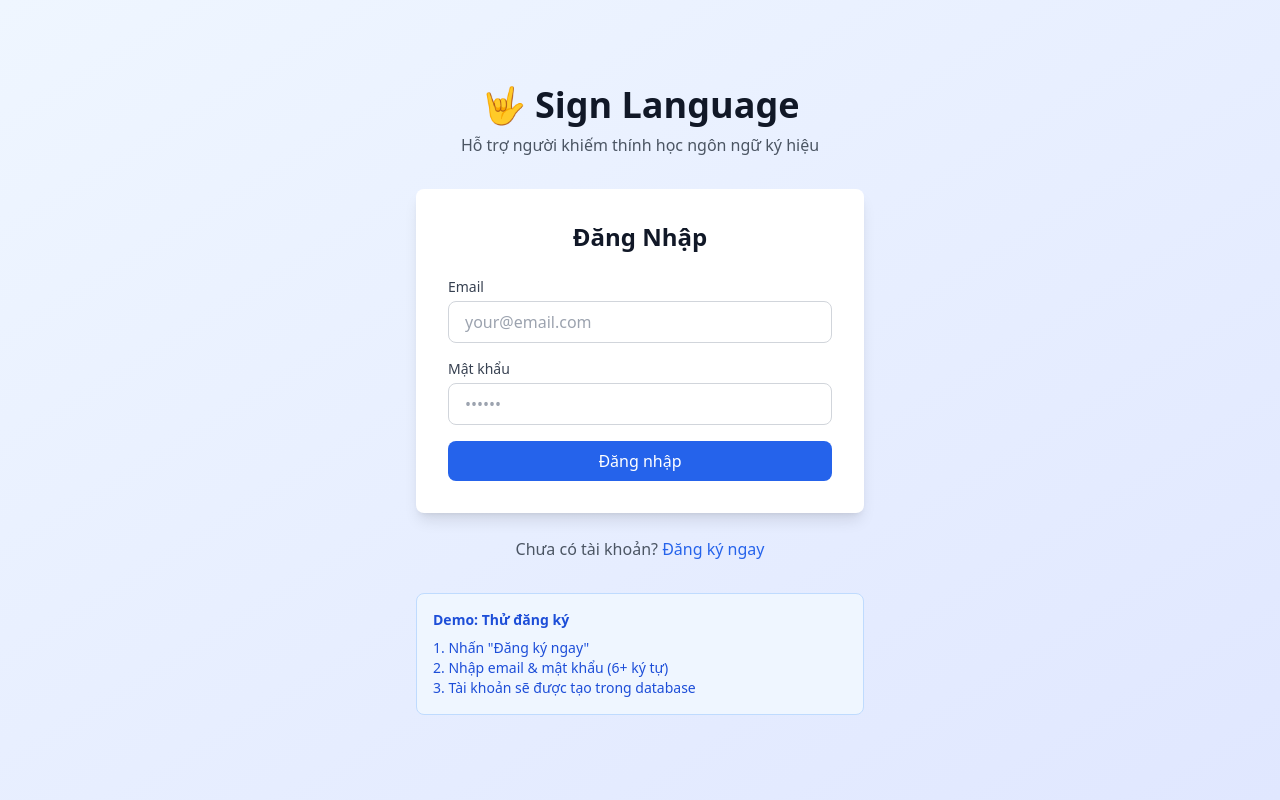
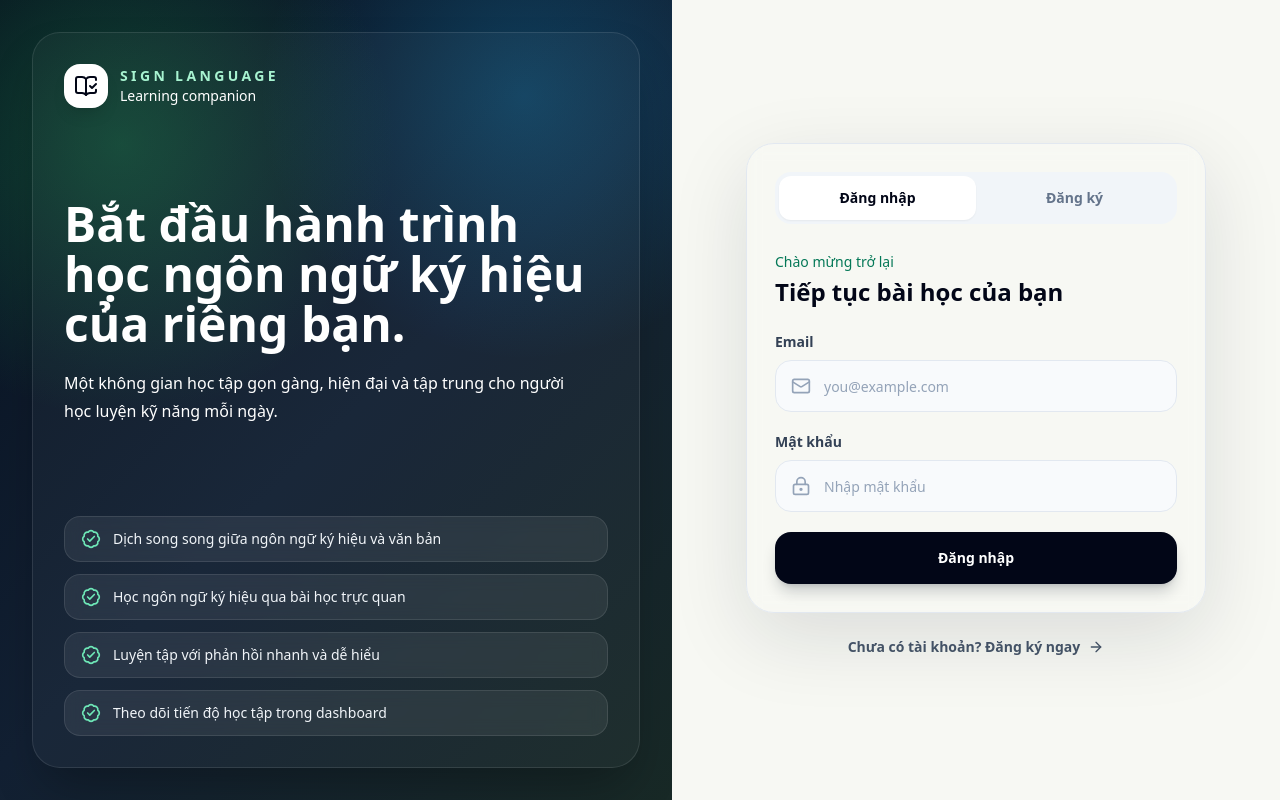
Before and after one commit to LouisVie61/HCI_Project, a React (Vite) app in the folder frontend/: page /login in a window 1280 px wide. Built offline with nearby package versions, Linux system fonts and the light colour scheme; no server answers.

Commit message:
update login/signup FE

```diff
--- a/frontend/src/components/auth/LoginForm.tsx
+++ b/frontend/src/components/auth/LoginForm.tsx
@@ -1,4 +1,5 @@
 import { useState, FormEvent } from 'react';
+import { AlertCircle, Loader2, LockKeyhole, Mail } from 'lucide-react';
 import { useAuth } from '../../hooks';
 import { validators } from '../../utils';
 
@@ -16,7 +17,6 @@ export const LoginForm = ({ onSuccess }: LoginFormProps) => {
     e.preventDefault();
     setValidationError('');
 
-    // Validate inputs
     if (!validators.email(email)) {
       setValidationError('Email không hợp lệ');
       return;
@@ -27,7 +27,6 @@ export const LoginForm = ({ onSuccess }: LoginFormProps) => {
       return;
     }
 
-    // Attempt login
     const success = await login(email, password);
     if (success) {
       setEmail('');
@@ -39,48 +38,56 @@ export const LoginForm = ({ onSuccess }: LoginFormProps) => {
   const displayError = validationError || error;
 
   return (
-    <form onSubmit={handleSubmit} className="w-full max-w-md">
-      <div className="mb-4">
-        <label htmlFor="email" className="block text-sm font-medium text-gray-700 mb-1">
+    <form onSubmit={handleSubmit} className="space-y-5">
+      <div>
+        <label htmlFor="email" className="mb-2 block text-sm font-semibold text-slate-700">
           Email
         </label>
+        <div className="relative">
+          <Mail className="pointer-events-none absolute left-4 top-1/2 size-5 -translate-y-1/2 text-slate-400" />
           <input
             id="email"
             type="email"
             value={email}
             onChange={(e) => setEmail(e.target.value)}
-          placeholder="your@email.com"
+            placeholder="you@example.com"
             disabled={loading}
-          className="w-full px-4 py-2 border border-gray-300 rounded-lg focus:outline-none focus:ring-2 focus:ring-blue-500 disabled:bg-gray-50 disabled:cursor-not-allowed"
+            className="h-[52px] w-full rounded-2xl border border-slate-200 bg-slate-50 px-12 text-sm text-slate-950 outline-none transition placeholder:text-slate-400 focus:border-emerald-500 focus:bg-white focus:ring-4 focus:ring-emerald-500/10 disabled:cursor-not-allowed disabled:opacity-70"
           />
         </div>
+      </div>
 
-      <div className="mb-4">
-        <label htmlFor="password" className="block text-sm font-medium text-gray-700 mb-1">
+      <div>
+        <label htmlFor="password" className="mb-2 block text-sm font-semibold text-slate-700">
           Mật khẩu
         </label>
+        <div className="relative">
+          <LockKeyhole className="pointer-events-none absolute left-4 top-1/2 size-5 -translate-y-1/2 text-slate-400" />
           <input
             id="password"
             type="password"
             value={password}
             onChange={(e) => setPassword(e.target.value)}
-          placeholder="••••••"
+            placeholder="Nhập mật khẩu"
             disabled={loading}
-          className="w-full px-4 py-2 border border-gray-300 rounded-lg focus:outline-none focus:ring-2 focus:ring-blue-500 disabled:bg-gray-50 disabled:cursor-not-allowed"
+            className="h-[52px] w-full rounded-2xl border border-slate-200 bg-slate-50 px-12 text-sm text-slate-950 outline-none transition placeholder:text-slate-400 focus:border-emerald-500 focus:bg-white focus:ring-4 focus:ring-emerald-500/10 disabled:cursor-not-allowed disabled:opacity-70"
           />
+        </div>
       </div>
 
       {displayError && (
-        <div className="mb-4 p-3 bg-red-50 border border-red-200 rounded-lg text-red-700 text-sm">
-          {displayError}
+        <div className="flex items-start gap-3 rounded-2xl border border-rose-200 bg-rose-50 px-4 py-3 text-sm text-rose-700">
+          <AlertCircle className="mt-0.5 size-5 shrink-0" />
+          <span>{displayError}</span>
         </div>
       )}
 
       <button
         type="submit"
         disabled={loading}
-        className="w-full bg-blue-600 hover:bg-blue-700 disabled:bg-blue-400 text-white font-medium py-2 px-4 rounded-lg transition-colors duration-200 disabled:cursor-not-allowed"
+        className="flex h-[52px] w-full items-center justify-center gap-2 rounded-2xl bg-slate-950 px-5 text-sm font-semibold text-white shadow-lg shadow-slate-900/20 transition hover:-translate-y-0.5 hover:bg-emerald-700 disabled:translate-y-0 disabled:cursor-not-allowed disabled:bg-slate-400"
       >
+        {loading && <Loader2 className="size-4 animate-spin" />}
         {loading ? 'Đang đăng nhập...' : 'Đăng nhập'}
       </button>
     </form>
--- a/frontend/src/components/auth/SignupForm.tsx
+++ b/frontend/src/components/auth/SignupForm.tsx
@@ -1,4 +1,5 @@
 import { useState, FormEvent } from 'react';
+import { AlertCircle, CheckCircle2, Loader2, LockKeyhole, Mail } from 'lucide-react';
 import { useAuth } from '../../hooks';
 import { validators } from '../../utils';
 
@@ -7,7 +8,7 @@ interface SignupFormProps {
   onSwitchToLogin?: () => void;
 }
 
-export const SignupForm = ({ onSuccess, onSwitchToLogin }: SignupFormProps) => {
+export const SignupForm = ({ onSwitchToLogin }: SignupFormProps) => {
   const { signup, loading, error } = useAuth();
   const [email, setEmail] = useState('');
   const [password, setPassword] = useState('');
@@ -19,7 +20,6 @@ export const SignupForm = ({ onSuccess, onSwitchToLogin }: SignupFormProps) => {
     e.preventDefault();
     setValidationError('');
 
-    // Validate inputs
     if (!validators.email(email)) {
       setValidationError('Email không hợp lệ');
       return;
@@ -35,7 +35,6 @@ export const SignupForm = ({ onSuccess, onSwitchToLogin }: SignupFormProps) => {
       return;
     }
 
-    // Attempt signup
     const success = await signup(email, password);
     if (success) {
       setIsSuccess(true);
@@ -43,105 +42,106 @@ export const SignupForm = ({ onSuccess, onSwitchToLogin }: SignupFormProps) => {
       setPassword('');
       setConfirmPassword('');
 
-      // Auto redirect sau 2 giây
-      setTimeout(() => {
+      window.setTimeout(() => {
         onSwitchToLogin?.();
-      }, 2000);
+      }, 1800);
     }
   };
 
   const displayError = validationError || error;
 
-  // Success message
   if (isSuccess) {
     return (
-      <div className="text-center">
-        <div className="mb-6 p-4 bg-green-50 border border-green-200 rounded-lg">
-          <div className="text-4xl mb-3">✅</div>
-          <h3 className="text-lg font-semibold text-green-700 mb-2">Đăng ký thành công!</h3>
-          <p className="text-green-600 mb-4">Tài khoản của bạn đã được tạo. Redirecting...</p>
+      <div className="rounded-2xl border border-emerald-200 bg-emerald-50 p-5 text-center">
+        <div className="mx-auto mb-4 flex size-14 items-center justify-center rounded-2xl bg-emerald-600 text-white shadow-lg shadow-emerald-600/25">
+          <CheckCircle2 className="size-7" />
+        </div>
+        <h3 className="text-lg font-semibold text-emerald-950">Đăng ký thành công</h3>
+        <p className="mt-2 text-sm leading-6 text-emerald-800">
+          Tài khoản của bạn đã được tạo. Hệ thống sẽ chuyển bạn về màn hình đăng nhập.
+        </p>
         <button
+          type="button"
           onClick={onSwitchToLogin}
-            className="text-blue-600 hover:text-blue-700 font-medium"
+          className="mt-5 text-sm font-semibold text-emerald-900 transition hover:text-slate-950"
         >
           Quay lại đăng nhập
         </button>
-        </div>
       </div>
     );
   }
 
   return (
-    <form onSubmit={handleSubmit} className="w-full max-w-md">
-      <div className="mb-4">
-        <label htmlFor="email" className="block text-sm font-medium text-gray-700 mb-1">
+    <form onSubmit={handleSubmit} className="space-y-5">
+      <div>
+        <label htmlFor="signup-email" className="mb-2 block text-sm font-semibold text-slate-700">
           Email
         </label>
+        <div className="relative">
+          <Mail className="pointer-events-none absolute left-4 top-1/2 size-5 -translate-y-1/2 text-slate-400" />
           <input
-          id="email"
+            id="signup-email"
             type="email"
             value={email}
             onChange={(e) => setEmail(e.target.value)}
-          placeholder="your@email.com"
+            placeholder="you@example.com"
             disabled={loading}
-          className="w-full px-4 py-2 border border-gray-300 rounded-lg focus:outline-none focus:ring-2 focus:ring-blue-500 disabled:bg-gray-50 disabled:cursor-not-allowed"
+            className="h-[52px] w-full rounded-2xl border border-slate-200 bg-slate-50 px-12 text-sm text-slate-950 outline-none transition placeholder:text-slate-400 focus:border-emerald-500 focus:bg-white focus:ring-4 focus:ring-emerald-500/10 disabled:cursor-not-allowed disabled:opacity-70"
           />
         </div>
+      </div>
 
-      <div className="mb-4">
-        <label htmlFor="password" className="block text-sm font-medium text-gray-700 mb-1">
+      <div>
+        <label htmlFor="signup-password" className="mb-2 block text-sm font-semibold text-slate-700">
           Mật khẩu
         </label>
+        <div className="relative">
+          <LockKeyhole className="pointer-events-none absolute left-4 top-1/2 size-5 -translate-y-1/2 text-slate-400" />
           <input
-          id="password"
+            id="signup-password"
             type="password"
             value={password}
             onChange={(e) => setPassword(e.target.value)}
-          placeholder="••••••"
+            placeholder="Tối thiểu 6 ký tự"
             disabled={loading}
-          className="w-full px-4 py-2 border border-gray-300 rounded-lg focus:outline-none focus:ring-2 focus:ring-blue-500 disabled:bg-gray-50 disabled:cursor-not-allowed"
+            className="h-[52px] w-full rounded-2xl border border-slate-200 bg-slate-50 px-12 text-sm text-slate-950 outline-none transition placeholder:text-slate-400 focus:border-emerald-500 focus:bg-white focus:ring-4 focus:ring-emerald-500/10 disabled:cursor-not-allowed disabled:opacity-70"
           />
         </div>
+      </div>
 
-      <div className="mb-4">
-        <label htmlFor="confirmPassword" className="block text-sm font-medium text-gray-700 mb-1">
+      <div>
+        <label htmlFor="confirmPassword" className="mb-2 block text-sm font-semibold text-slate-700">
           Xác nhận mật khẩu
         </label>
+        <div className="relative">
+          <LockKeyhole className="pointer-events-none absolute left-4 top-1/2 size-5 -translate-y-1/2 text-slate-400" />
           <input
             id="confirmPassword"
             type="password"
             value={confirmPassword}
             onChange={(e) => setConfirmPassword(e.target.value)}
-          placeholder="••••••"
+            placeholder="Nhập lại mật khẩu"
             disabled={loading}
-          className="w-full px-4 py-2 border border-gray-300 rounded-lg focus:outline-none focus:ring-2 focus:ring-blue-500 disabled:bg-gray-50 disabled:cursor-not-allowed"
+            className="h-[52px] w-full rounded-2xl border border-slate-200 bg-slate-50 px-12 text-sm text-slate-950 outline-none transition placeholder:text-slate-400 focus:border-emerald-500 focus:bg-white focus:ring-4 focus:ring-emerald-500/10 disabled:cursor-not-allowed disabled:opacity-70"
           />
+        </div>
       </div>
 
       {displayError && (
-        <div className="mb-4 p-3 bg-red-50 border border-red-200 rounded-lg text-red-700 text-sm">
-          {displayError}
+        <div className="flex items-start gap-3 rounded-2xl border border-rose-200 bg-rose-50 px-4 py-3 text-sm text-rose-700">
+          <AlertCircle className="mt-0.5 size-5 shrink-0" />
+          <span>{displayError}</span>
         </div>
       )}
 
       <button
         type="submit"
         disabled={loading}
-        className="w-full bg-blue-600 hover:bg-blue-700 disabled:bg-blue-400 text-white font-medium py-2 px-4 rounded-lg transition-colors duration-200 disabled:cursor-not-allowed"
+        className="flex h-[52px] w-full items-center justify-center gap-2 rounded-2xl bg-slate-950 px-5 text-sm font-semibold text-white shadow-lg shadow-slate-900/20 transition hover:-translate-y-0.5 hover:bg-emerald-700 disabled:translate-y-0 disabled:cursor-not-allowed disabled:bg-slate-400"
       >
-        {loading ? 'Đang đăng ký...' : 'Đăng ký'}
+        {loading && <Loader2 className="size-4 animate-spin" />}
+        {loading ? 'Đang đăng ký...' : 'Tạo tài khoản'}
       </button>
-
-      <div className="mt-4 text-center text-sm text-gray-600">
-        Đã có tài khoản?{' '}
-        <button
-          type="button"
-          onClick={onSwitchToLogin}
-          className="text-blue-600 hover:text-blue-700 font-medium"
-        >
-          Đăng nhập
-        </button>
-      </div>
     </form>
   );
 };
--- a/frontend/src/pages/Login.tsx
+++ b/frontend/src/pages/Login.tsx
@@ -1,7 +1,15 @@
 import { useState } from 'react';
+import { ArrowRight, BadgeCheck, BookOpenCheck, Sparkles } from 'lucide-react';
 import { useNavigate } from 'react-router-dom';
 import { LoginForm } from '../components/auth/LoginForm';
 import { SignupForm } from '../components/auth/SignupForm';
+
+const highlights = [
+  'Dịch song song giữa ngôn ngữ ký hiệu và văn bản',
+  'Học ngôn ngữ ký hiệu qua bài học trực quan',
+  'Luyện tập với phản hồi nhanh và dễ hiểu',
+  'Theo dõi tiến độ học tập trong dashboard',
+];
 
 export const Login = () => {
   const navigate = useNavigate();
@@ -12,23 +20,96 @@ export const Login = () => {
   };
 
   return (
-    <div className="min-h-screen bg-gradient-to-br from-blue-50 to-indigo-100 flex items-center justify-center px-4">
-      <div className="w-full max-w-md">
-        {/* Header */}
-        <div className="text-center mb-8">
-          <h1 className="text-4xl font-bold text-gray-900 mb-2">
-            🤟 Sign Language
+    <main className="min-h-screen overflow-hidden bg-[#f7f8f3] text-slate-950">
+      <div className="grid min-h-screen lg:grid-cols-[1.05fr_0.95fr]">
+        <section className="relative hidden items-stretch bg-slate-950 p-8 text-white lg:flex">
+          <div className="absolute inset-0 bg-[radial-gradient(circle_at_18%_18%,rgba(34,197,94,0.28),transparent_32%),radial-gradient(circle_at_78%_12%,rgba(14,165,233,0.26),transparent_30%),linear-gradient(135deg,#07111f_0%,#122033_52%,#182926_100%)]" />
+          <div className="absolute inset-x-8 bottom-8 top-8 rounded-[28px] border border-white/10 bg-white/[0.03] shadow-2xl shadow-black/30" />
+
+          <div className="relative z-10 flex w-full flex-col justify-between rounded-[28px] p-8">
+            <div className="flex items-center gap-3">
+              <div className="flex size-11 items-center justify-center rounded-2xl bg-white text-slate-950 shadow-lg">
+                <BookOpenCheck className="size-6" />
+              </div>
+              <div>
+                <p className="text-sm font-semibold uppercase tracking-[0.24em] text-emerald-200">
+                  Sign Language
+                </p>
+                <p className="text-sm text-white/62">Learning companion</p>
+              </div>
+            </div>
+
+            <div className="max-w-2xl">
+              <h1 className="max-w-xl text-5xl font-semibold leading-[1.04] text-white">
+                Bắt đầu hành trình học ngôn ngữ ký hiệu của riêng bạn.
               </h1>
-          <p className="text-gray-600">
-            Hỗ trợ người khiếm thính học ngôn ngữ ký hiệu
+              <p className="mt-5 max-w-lg text-base leading-7 text-slate-200/78">
+                Một không gian học tập gọn gàng, hiện đại và tập trung cho người học luyện kỹ năng mỗi ngày.
               </p>
             </div>
 
-        {/* Auth Card */}
-        <div className="bg-white rounded-lg shadow-lg p-8">
-          <h2 className="text-2xl font-bold text-gray-900 mb-6 text-center">
-            {isSignup ? 'Đăng Ký' : 'Đăng Nhập'}
+            <div className="grid gap-3">
+              {highlights.map((item) => (
+                <div
+                  key={item}
+                  className="flex items-center gap-3 rounded-2xl border border-white/10 bg-white/[0.07] px-4 py-3 backdrop-blur"
+                >
+                  <BadgeCheck className="size-5 text-emerald-300" />
+                  <span className="text-sm text-slate-100">{item}</span>
+                </div>
+              ))}
+            </div>
+          </div>
+        </section>
+
+        <section className="flex min-h-screen items-center justify-center px-5 py-8 sm:px-8">
+          <div className="w-full max-w-[460px]">
+            <div className="mb-8 lg:hidden">
+              <div className="mb-5 flex size-12 items-center justify-center rounded-2xl bg-slate-950 text-white shadow-xl shadow-slate-300">
+                <BookOpenCheck className="size-6" />
+              </div>
+              <p className="text-sm font-semibold uppercase tracking-[0.22em] text-emerald-700">
+                Sign Language
+              </p>
+              <h1 className="mt-2 text-3xl font-semibold text-slate-950">
+                Học ngôn ngữ ký hiệu dễ hơn mỗi ngày.
+              </h1>
+            </div>
+
+            <div className="rounded-[28px] border border-slate-200 bg-white/86 p-5 shadow-[0_24px_80px_rgba(15,23,42,0.12)] backdrop-blur sm:p-7">
+              <div className="mb-7 flex rounded-2xl bg-slate-100 p-1">
+                <button
+                  type="button"
+                  onClick={() => setIsSignup(false)}
+                  className={`h-11 flex-1 rounded-xl text-sm font-semibold transition ${
+                    !isSignup
+                      ? 'bg-white text-slate-950 shadow-sm'
+                      : 'text-slate-500 hover:text-slate-800'
+                  }`}
+                >
+                  Đăng nhập
+                </button>
+                <button
+                  type="button"
+                  onClick={() => setIsSignup(true)}
+                  className={`h-11 flex-1 rounded-xl text-sm font-semibold transition ${
+                    isSignup
+                      ? 'bg-white text-slate-950 shadow-sm'
+                      : 'text-slate-500 hover:text-slate-800'
+                  }`}
+                >
+                  Đăng ký
+                </button>
+              </div>
+
+              <div className="mb-6">
+                <p className="text-sm font-medium text-emerald-700">
+                  {isSignup ? 'Tạo tài khoản mới' : 'Chào mừng trở lại'}
+                </p>
+                <h2 className="mt-1 text-2xl font-semibold text-slate-950">
+                  {isSignup ? 'Bắt đầu học ngay hôm nay' : 'Tiếp tục bài học của bạn'}
                 </h2>
+              </div>
 
               {isSignup ? (
                 <SignupForm
@@ -40,31 +121,17 @@ export const Login = () => {
               )}
             </div>
 
-        {/* Switch Mode */}
-        {!isSignup && (
-          <div className="mt-6 text-center">
-            <p className="text-gray-600">
-              Chưa có tài khoản?{' '}
             <button
-                onClick={() => setIsSignup(true)}
-                className="text-blue-600 hover:text-blue-700 font-medium"
+              type="button"
+              onClick={() => setIsSignup((value) => !value)}
+              className="mx-auto mt-6 flex items-center gap-2 text-sm font-semibold text-slate-600 transition hover:text-slate-950"
             >
-                Đăng ký ngay
+              {isSignup ? 'Đã có tài khoản? Đăng nhập' : 'Chưa có tài khoản? Đăng ký ngay'}
+              <ArrowRight className="size-4" />
             </button>
-            </p>
           </div>
-        )}
-
-        {/* Info Box */}
-        {!isSignup && (
-          <div className="mt-8 bg-blue-50 border border-blue-200 rounded-lg p-4 text-sm text-blue-700">
-            <p className="font-semibold mb-2">Demo: Thử đăng ký</p>
-            <p>1. Nhấn "Đăng ký ngay"</p>
-            <p>2. Nhập email & mật khẩu (6+ ký tự)</p>
-            <p>3. Tài khoản sẽ được tạo trong database</p>
+        </section>
       </div>
-        )}
-      </div>
-    </div>
+    </main>
   );
 };
```
Also changed, not shown: 1 other file (tests, documents, lock files or other folders). Lines whose indentation alone changed are shown as unchanged.
